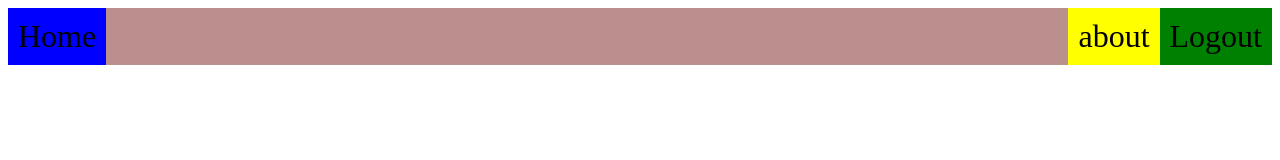
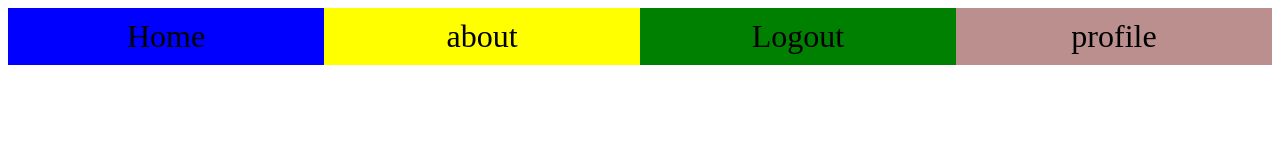
Before and after one commit to davidoparanti/flex, a plain HTML site: page index.html in a window 1280 px wide. Drawn offline with Linux system fonts and the light colour scheme.

Commit message:
Add profile tab

```diff
--- a/index.css
+++ b/index.css
@@ -25,3 +25,6 @@ nav {
     display: flex;
     justify-content: flex-end;
 }
+.container > div{
+    flex: 1;
+}
--- a/index.html
+++ b/index.html
@@ -11,6 +11,7 @@
         <div>Home</div>
         <div>about</div>
         <div>Logout</div>
+        <div>profile</div>
     </nav>
 </body>
 </html>
```
